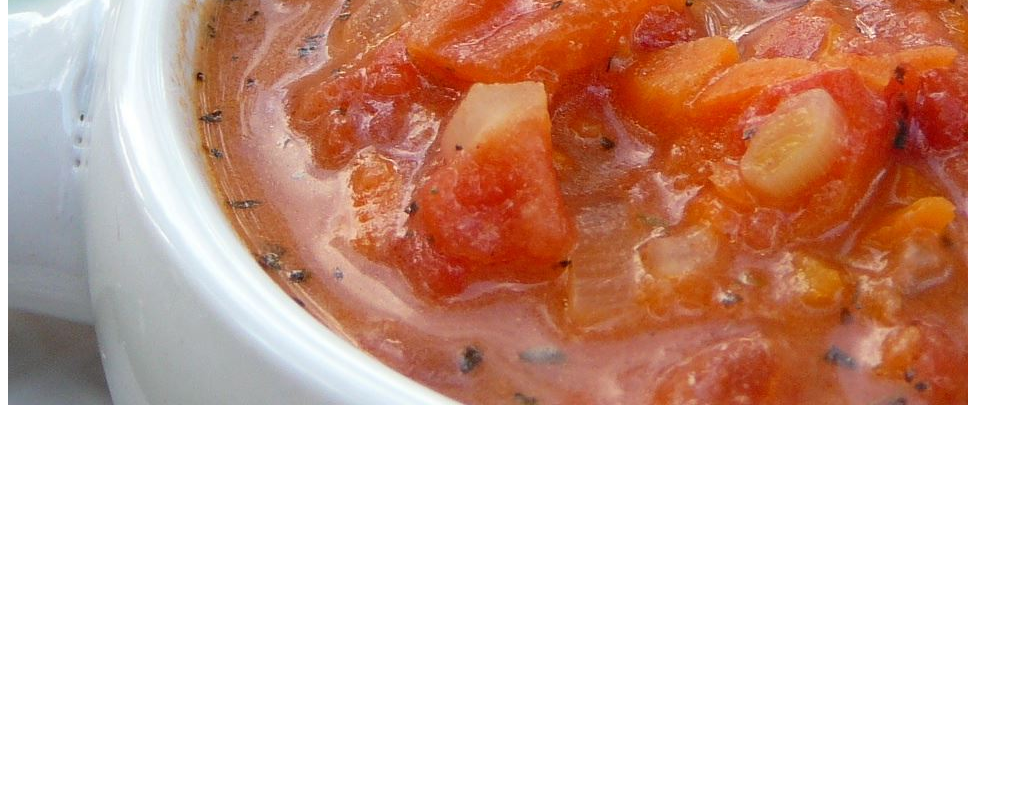
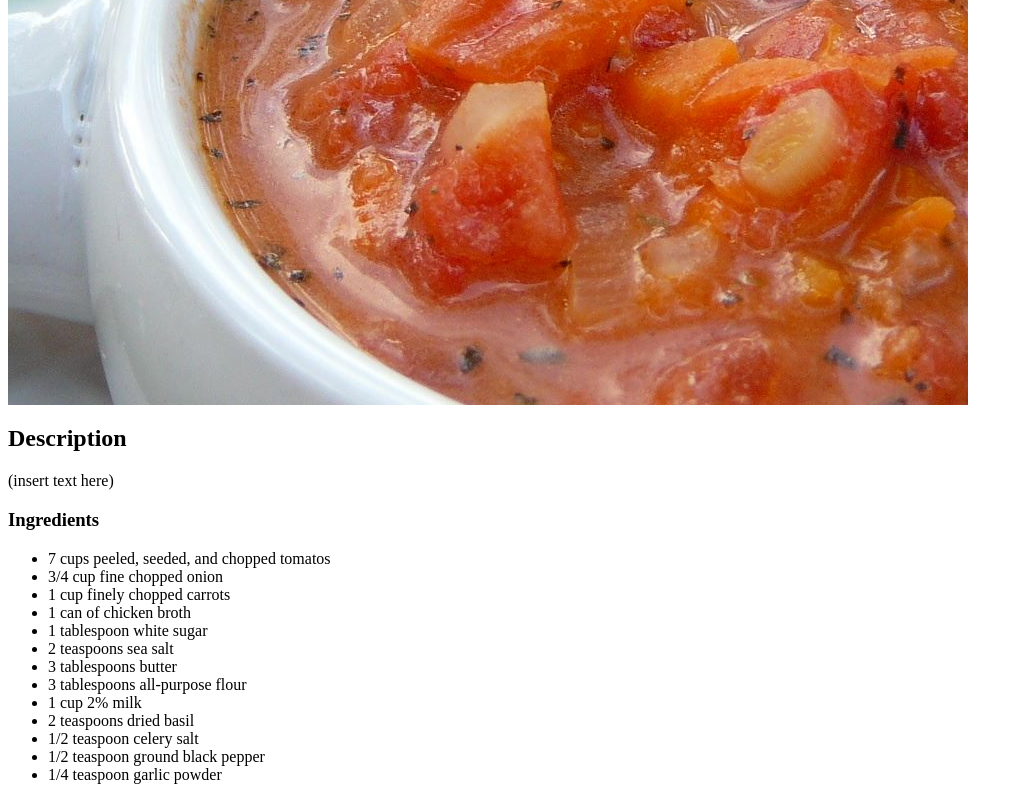
Before and after one commit to BrianFitzgerald1/odin-recipes, a plain HTML site: page recipes/jersey-fresh-tomato-soup.html in a window 1280 px wide. Shown: the part 621-1421 px from the top of the page, without its empty margins (0-1023 px from the left). Before the commit the page ends 1034 px from the top, so only its background shows below. Drawn offline with Linux system fonts and the light colour scheme.

Commit message:
Add ingredients header and unordered list

```diff
--- a/recipes/jersey-fresh-tomato-soup.html
+++ b/recipes/jersey-fresh-tomato-soup.html
@@ -3,6 +3,24 @@
 <body>
     <h1>Jersey Fresh Tomato Soup</h1>
     <img src="../images/image.jpeg">
+    <h2>Description</h2>
+    <p>(insert text here)</p>
+    <h3>Ingredients</h3>
+        <ul>
+            <li>7 cups peeled, seeded, and chopped tomatos</li>
+            <li>3/4 cup fine chopped onion</li>
+            <li>1 cup finely chopped carrots</li>
+            <li>1 can of chicken broth</li>
+            <li>1 tablespoon white sugar</li>
+            <li>2 teaspoons sea salt</li>
+            <li>3 tablespoons butter</li>
+            <li>3 tablespoons all-purpose flour</li>
+            <li>1 cup 2% milk</li>
+            <li>2 teaspoons dried basil</li>
+            <li>1/2 teaspoon celery salt</li>
+            <li>1/2 teaspoon ground black pepper</li>
+            <li>1/4 teaspoon garlic powder</li>
+        </ul>
 
 </body>
 </html>
```
